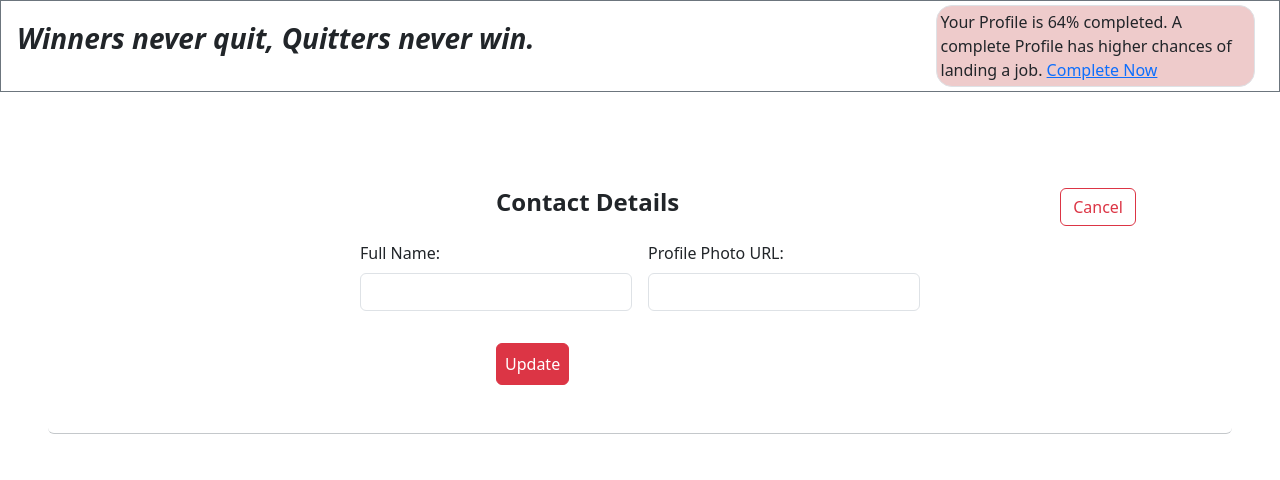
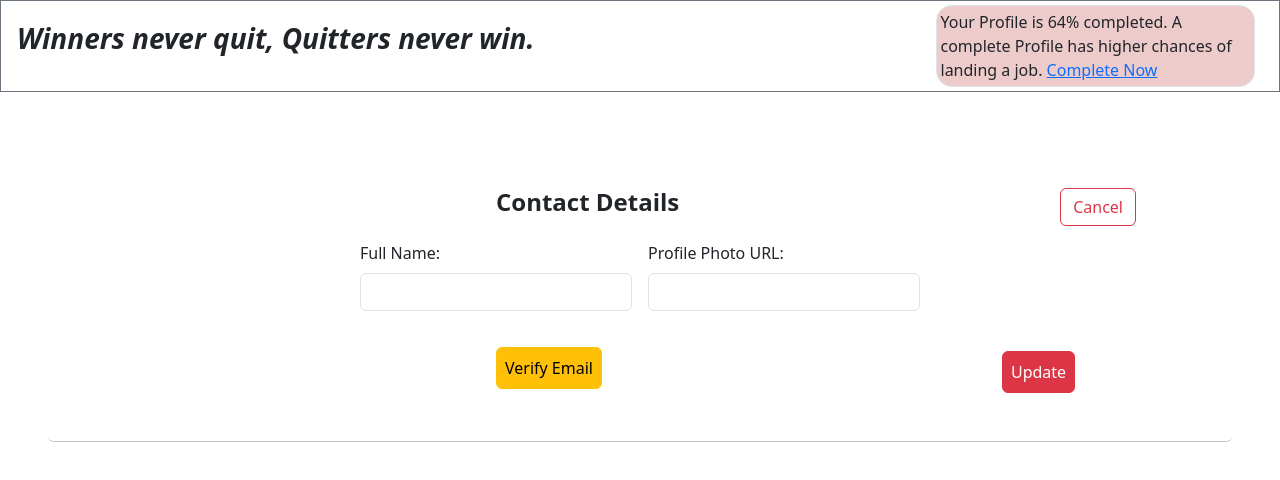
Before and after one commit to samimakter96/expense-tracker-react, a React (Vite) app: page /profile in a window 1280 px wide. Shown: the top 480 px of the page. Built offline with nearby package versions, Linux system fonts and the light colour scheme; no server answers.

Commit message:
verify user email

```diff
--- a/src/pages/Profile.jsx
+++ b/src/pages/Profile.jsx
@@ -5,6 +5,7 @@ import { useAuth } from '../context/AuthContext';
 const Profile = () => {
   const [userName, setUserName] = useState('');
   const [link, setLink] = useState('');
+  const [emailVerified, setEmailVerified] = useState(false);
 
   const { token } = useAuth();
 
@@ -38,6 +39,38 @@ const Profile = () => {
     getBackData();
   }, []);
 
+
+  const sendEmailVerification = async () => {
+    try {
+      const response = await fetch(
+        `https://identitytoolkit.googleapis.com/v1/accounts:sendOobCode?key=AIzaSyDkLA_tpv-opoyekVUD2RFipAwk_2Uu1KU`,
+        {
+          method: 'POST',
+          headers: {
+            'Content-Type': 'application/json',
+          },
+          body: JSON.stringify({
+            requestType: 'VERIFY_EMAIL',
+            idToken: token,
+            returnSecureToken: true,
+          })
+        }
+      );
+
+      if (!response.ok) {
+        alert('Failed ot sed verification email!')
+      }
+
+      const data = await response.json();
+      console.log('Verification email sent', data);
+      alert('Verification email sent. Please check your inbox.')
+
+    } catch (error) {
+      alert(`Error: ${error.message}`);
+    }
+  };
+
+
   const profileDataHandler = async (event) => {
     event.preventDefault();
 
@@ -59,13 +92,13 @@ const Profile = () => {
       );
 
       if (!response.ok) {
-        throw new Error('Failed to update profile!');
+        alert('Failed to update profile!');
       }
 
       const data = await response.json();
       console.log('Profile updated successfully', data);
     } catch (error) {
-      console.log(error.message);
+       alert(`Error: ${error.message}`);
     }
   };
 
@@ -120,10 +153,21 @@ const Profile = () => {
             </div>
           </div>
 
+          {!emailVerified && (
+            <button
+              type="submit"
+              style={{ marginLeft: '25rem' }}
+              className="btn mt-3 btn-warning p-2"
+              onClick={sendEmailVerification}
+            >
+              Verify Email
+            </button>
+          )}
+
           <button
             type="submit"
             style={{ marginLeft: '25rem' }}
-            className="btn mt-3 btn-danger p-2 "
+            className="btn mt-4 btn-danger p-2"
           >
             Update
           </button>
```
